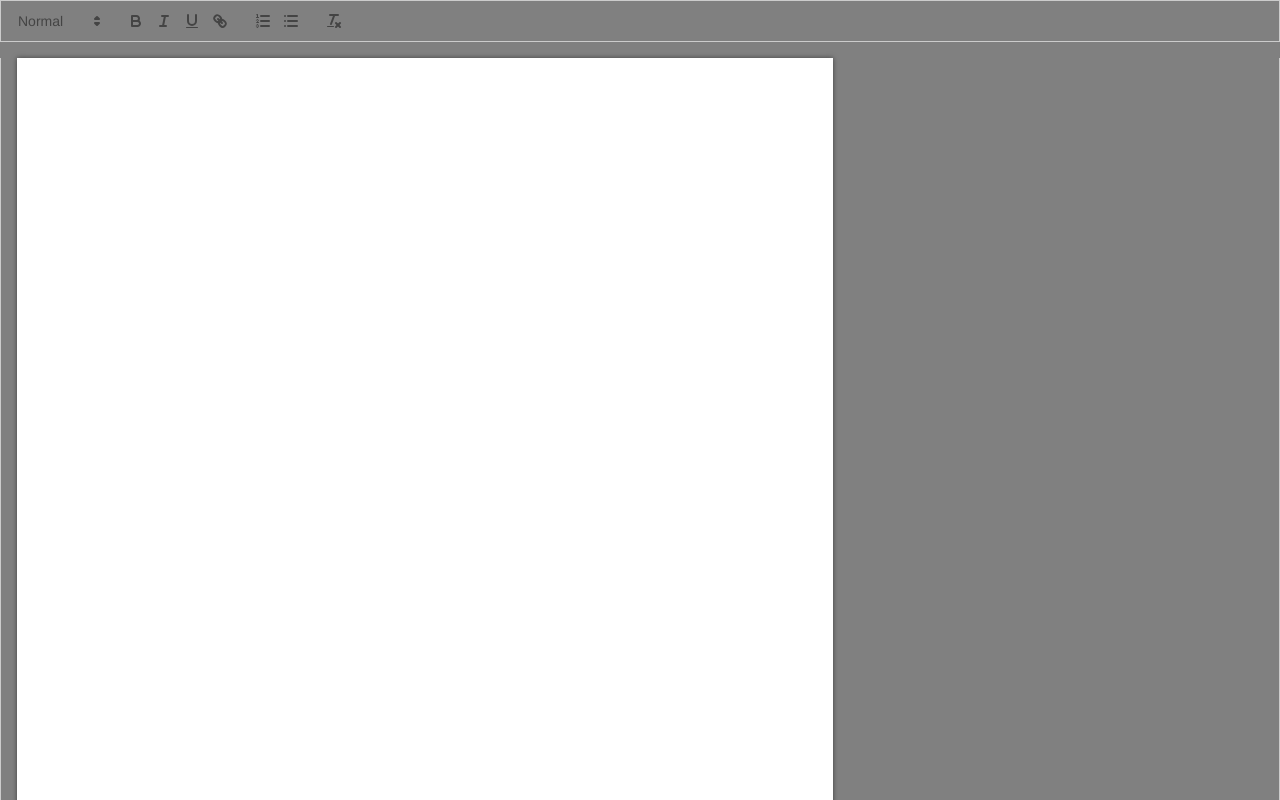
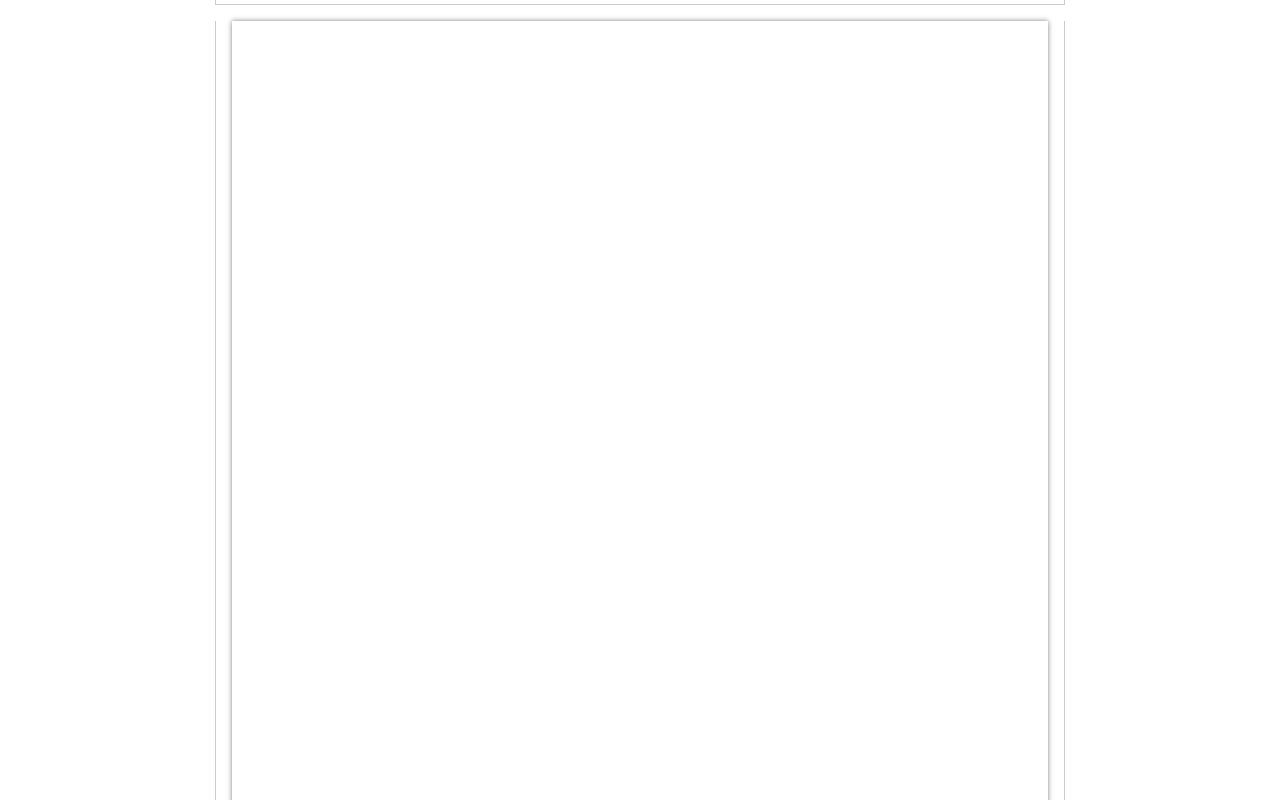
Before and after one commit to BrenoFariasdaSilva/TextSync, a React (Create React App) app in the folder client/: page / in a window 1280 px wide. Shown: the top 800 px of the page. Built offline with nearby package versions, Linux system fonts and the light colour scheme.

Commit message:
FEATURE: Centralizing the page

```diff
--- a/client/src/styles.css
+++ b/client/src/styles.css
@@ -3,8 +3,12 @@
 }
 
 body {
-    background-color: grey;
+    background-color: rgb(255, 255, 255);
     margin: 0;
+    display: flex;
+    justify-content: center;
+    align-items: center;
+    height: 132vh;
 }
 
 .container .ql-editor {
@@ -13,5 +17,5 @@
     padding: 1in;
     margin: 1rem;
     box-shadow: 0 0 5px 0 rgba(0, 0, 0, 0.5);
-    background-color: white;
+    background-color: white
 }
```
